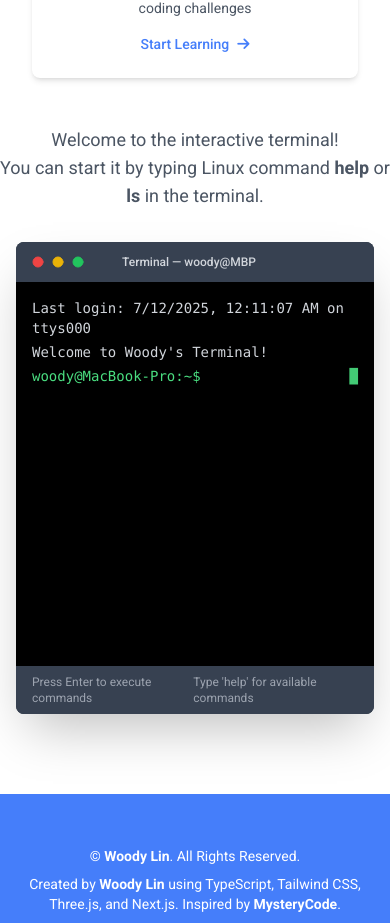
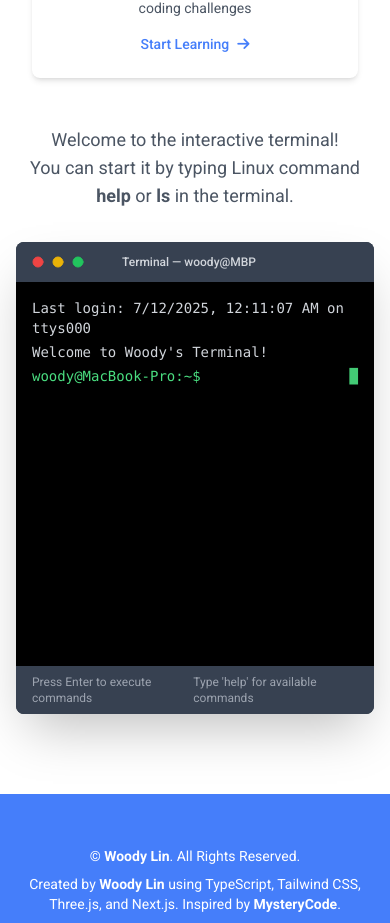
Before and after one commit to WoodyLinwc/Portfolio-Next.js, a Next.js app in the folder portfolio/: page /learning in a window 390 px wide. Shown: the part 857-1780 px from the top of the page. Built offline with nearby package versions, Linux system fonts and the light colour scheme.

Commit message:
Update page.tsx

```diff
--- a/portfolio/src/app/learning/page.tsx
+++ b/portfolio/src/app/learning/page.tsx
@@ -89,7 +89,7 @@ export default function LearningPage() {
             </section>
 
             {/* Description */}
-            <div className="text-center mb-8">
+            <div className="text-center mb-8 px-4 sm:px-0">
                 <p className="text-gray-600 text-lg max-w-2xl mx-auto">
                     Welcome to the interactive terminal!
                 </p>
```
